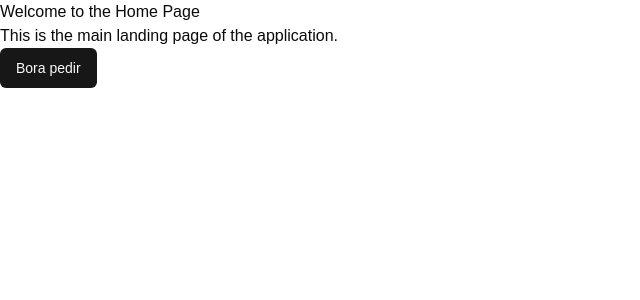
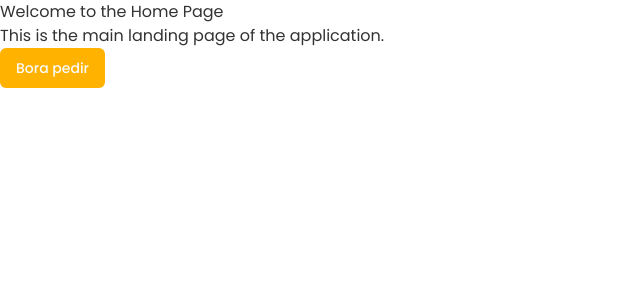
Before and after one commit to Misael1981/congo-burger, a Next.js app: page / in a window 1280 px wide. Shown: the top 300 px of the page, without its empty margins (0-640 px from the left). Built offline with nearby package versions, Linux system fonts and the light colour scheme.

Commit message:
Finalizando setup inicial

```diff
--- a/package.json
+++ b/package.json
@@ -29,6 +29,7 @@
     "@eslint/eslintrc": "^3",
     "eslint": "^9",
     "eslint-config-next": "15.1.6",
+    "eslint-plugin-simple-import-sort": "^12.1.1",
     "postcss": "^8",
     "tailwindcss": "^3.4.1"
   }
--- a/src/app/globals.css
+++ b/src/app/globals.css
@@ -3,62 +3,36 @@
 @tailwind utilities;
 
 body {
-  font-family: Arial, Helvetica, sans-serif;
+  font-family: var(--font-poppins), Arial, Helvetica, sans-serif;
 }
 
 @layer base {
   :root {
     --background: 0 0% 100%;
-    --foreground: 0 0% 3.9%;
+    --foreground: 0 0% 20%;
     --card: 0 0% 100%;
-    --card-foreground: 0 0% 3.9%;
+    --card-foreground: 0 0% 20%;
     --popover: 0 0% 100%;
-    --popover-foreground: 0 0% 3.9%;
-    --primary: 0 0% 9%;
+    --popover-foreground: 0 0% 20%;
+    --primary: 42 100% 50%;
     --primary-foreground: 0 0% 98%;
     --secondary: 0 0% 96.1%;
-    --secondary-foreground: 0 0% 9%;
+    --secondary-foreground: 0 0% 20%;
     --muted: 0 0% 96.1%;
     --muted-foreground: 0 0% 45.1%;
     --accent: 0 0% 96.1%;
-    --accent-foreground: 0 0% 9%;
+    --accent-foreground: 0 0% 20%;
     --destructive: 0 84.2% 60.2%;
     --destructive-foreground: 0 0% 98%;
-    --border: 0 0% 89.8%;
-    --input: 0 0% 89.8%;
-    --ring: 0 0% 3.9%;
+    --border: 198 33% 94%;
+    --input: 198 33% 94%;
+    --ring: 0 0% 20%;
     --chart-1: 12 76% 61%;
     --chart-2: 173 58% 39%;
     --chart-3: 197 37% 24%;
     --chart-4: 43 74% 66%;
     --chart-5: 27 87% 67%;
     --radius: 0.5rem;
-  }
-  .dark {
-    --background: 0 0% 3.9%;
-    --foreground: 0 0% 98%;
-    --card: 0 0% 3.9%;
-    --card-foreground: 0 0% 98%;
-    --popover: 0 0% 3.9%;
-    --popover-foreground: 0 0% 98%;
-    --primary: 0 0% 98%;
-    --primary-foreground: 0 0% 9%;
-    --secondary: 0 0% 14.9%;
-    --secondary-foreground: 0 0% 98%;
-    --muted: 0 0% 14.9%;
-    --muted-foreground: 0 0% 63.9%;
-    --accent: 0 0% 14.9%;
-    --accent-foreground: 0 0% 98%;
-    --destructive: 0 62.8% 30.6%;
-    --destructive-foreground: 0 0% 98%;
-    --border: 0 0% 14.9%;
-    --input: 0 0% 14.9%;
-    --ring: 0 0% 83.1%;
-    --chart-1: 220 70% 50%;
-    --chart-2: 160 60% 45%;
-    --chart-3: 30 80% 55%;
-    --chart-4: 280 65% 60%;
-    --chart-5: 340 75% 55%;
   }
 }
 
--- a/src/app/layout.js
+++ b/src/app/layout.js
@@ -1,29 +1,21 @@
-import { Geist, Geist_Mono } from "next/font/google";
+import { Poppins } from "next/font/google";
 import "./globals.css";
 
-const geistSans = Geist({
-  variable: "--font-geist-sans",
+const poppins = Poppins({
+  weight: ["100", "200", "300", "400", "500", "600", "700", "800", "900"],
   subsets: ["latin"],
-});
-
-const geistMono = Geist_Mono({
-  variable: "--font-geist-mono",
-  subsets: ["latin"],
+  variable: "--font-poppins",
 });
 
 export const metadata = {
-  title: "Create Next App",
-  description: "Generated by create next app",
+  title: "Congo Burger",
+  description: "Best burger in town",
 };
 
 export default function RootLayout({ children }) {
   return (
     <html lang="en">
-      <body
-        className={`${geistSans.variable} ${geistMono.variable} antialiased`}
-      >
-        {children}
-      </body>
+      <body className={`${poppins.variable} antialiased`}>{children}</body>
     </html>
   );
 }
--- a/tailwind.config.mjs
+++ b/tailwind.config.mjs
@@ -8,6 +8,9 @@ export default {
   ],
   theme: {
   	extend: {
+  		fontFamily: {
+  			sans: ['var(--font-poppins)', 'Arial', 'Helvetica', 'sans-serif'],
+  		},
   		colors: {
   			background: 'hsl(var(--background))',
   			foreground: 'hsl(var(--foreground))',
```
Also changed, not shown: eslint.config.mjs (+14 -2 lines), .prettierrc.json (added), 1 other file (tests, documents, lock files or other folders).
